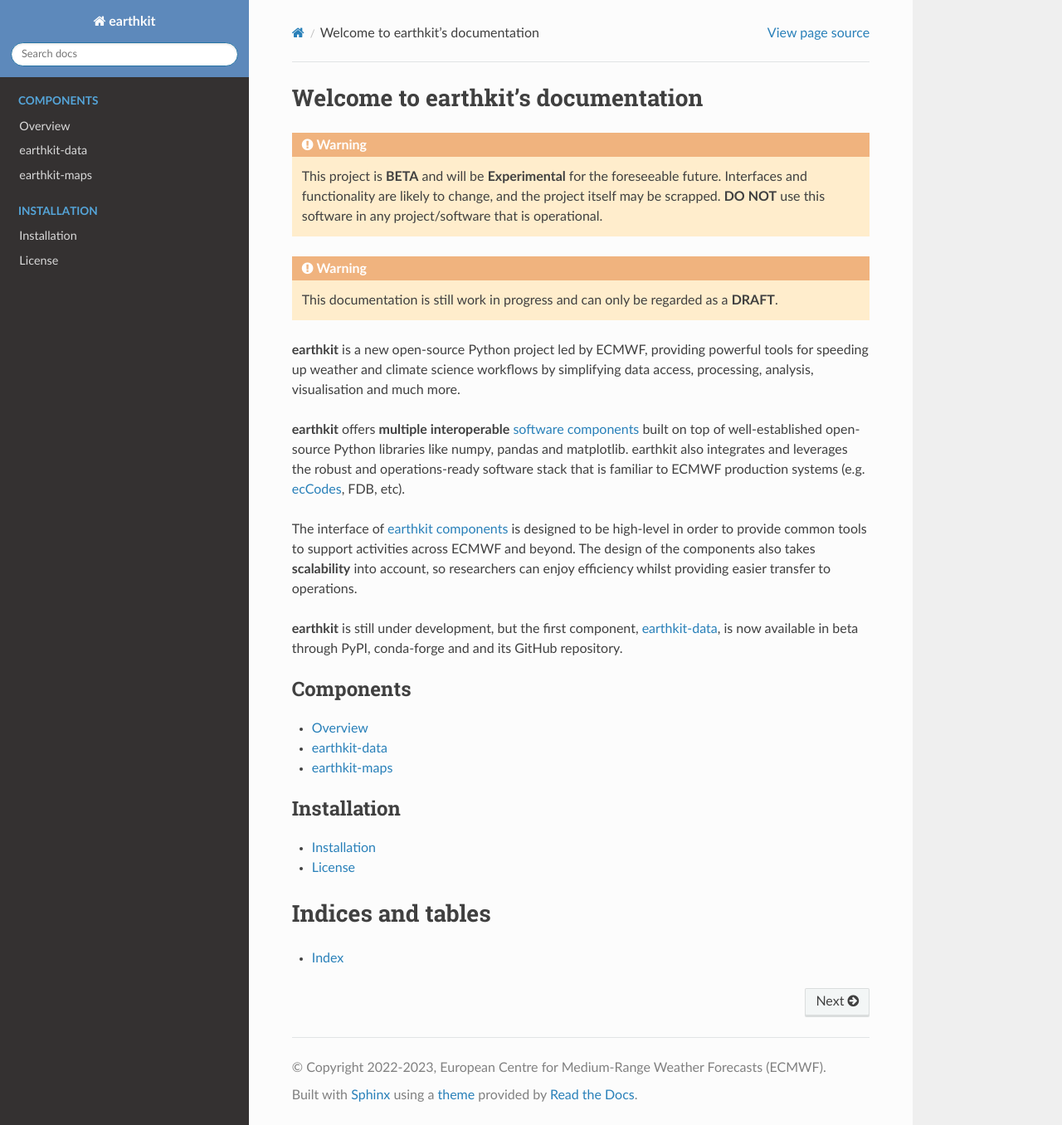
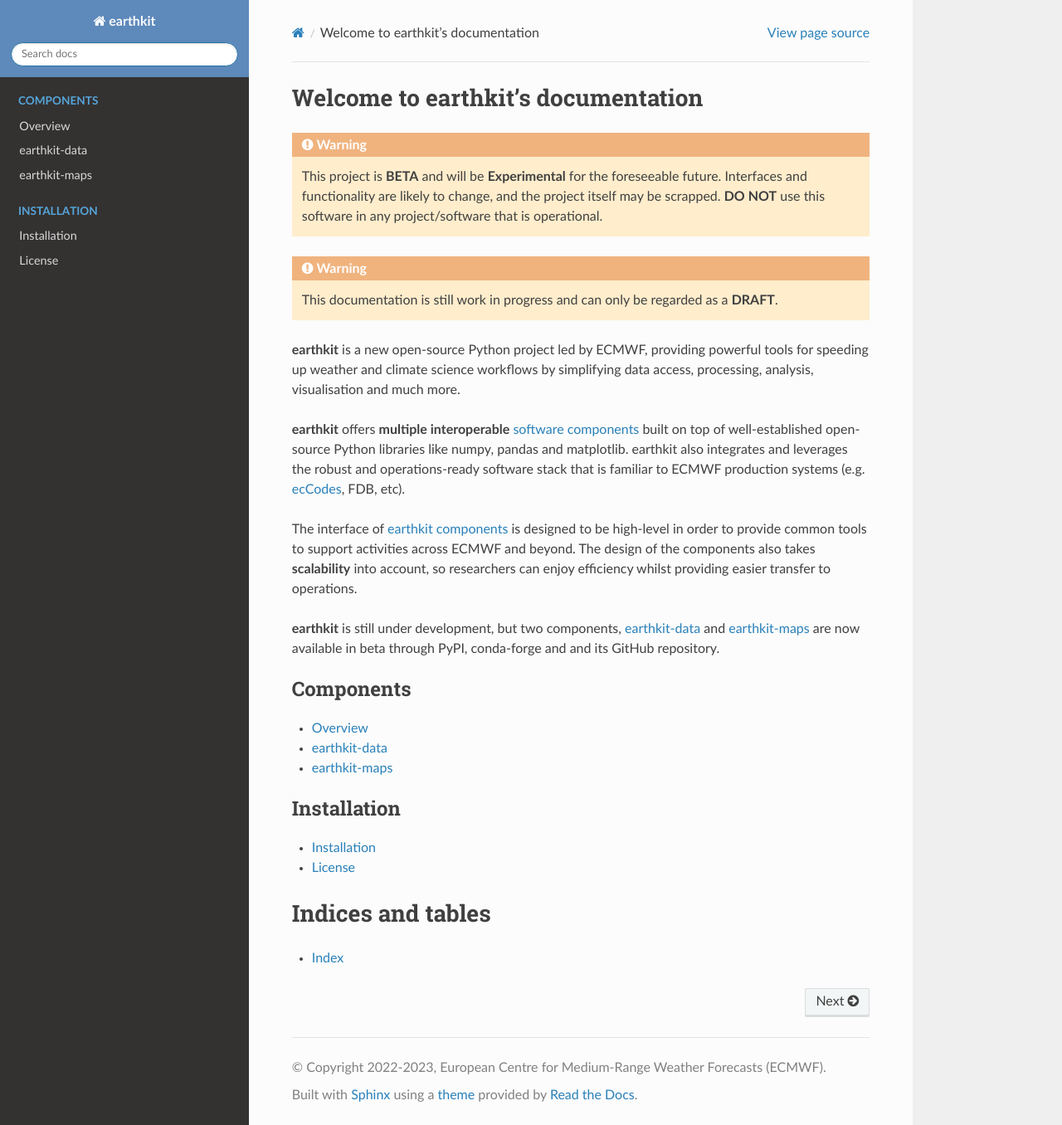
Before and after one commit to ecmwf/earthkit, a Sphinx documentation site: the page built from docs/index.rst, in a window 1280 px wide and 1356 px high. Shown: the whole window at 83% size. Built offline with Sphinx 7.4.7 and the Read the Docs theme 2.0.0, drawn with Linux system fonts in a browser that asks for light colours.

```diff
--- a/docs/index.rst
+++ b/docs/index.rst
@@ -16,7 +16,7 @@
 
 The interface of :ref:`earthkit components <components>` is designed to be high-level in order to provide common tools to support activities across ECMWF and beyond. The design of the components also takes **scalability** into account, so researchers can enjoy efficiency whilst providing easier transfer to operations.
 
-**earthkit** is still under development, but the first component, :xref:`earthkit-data`, is now available in beta through PyPI, conda-forge and and its GitHub repository.
+**earthkit** is still under development, but two components, :xref:`earthkit-data` and :xref:`earthkit-maps` are now available in beta through PyPI, conda-forge and and its GitHub repository.
 
 .. .. toctree::
 ..    :maxdepth: 1
```
